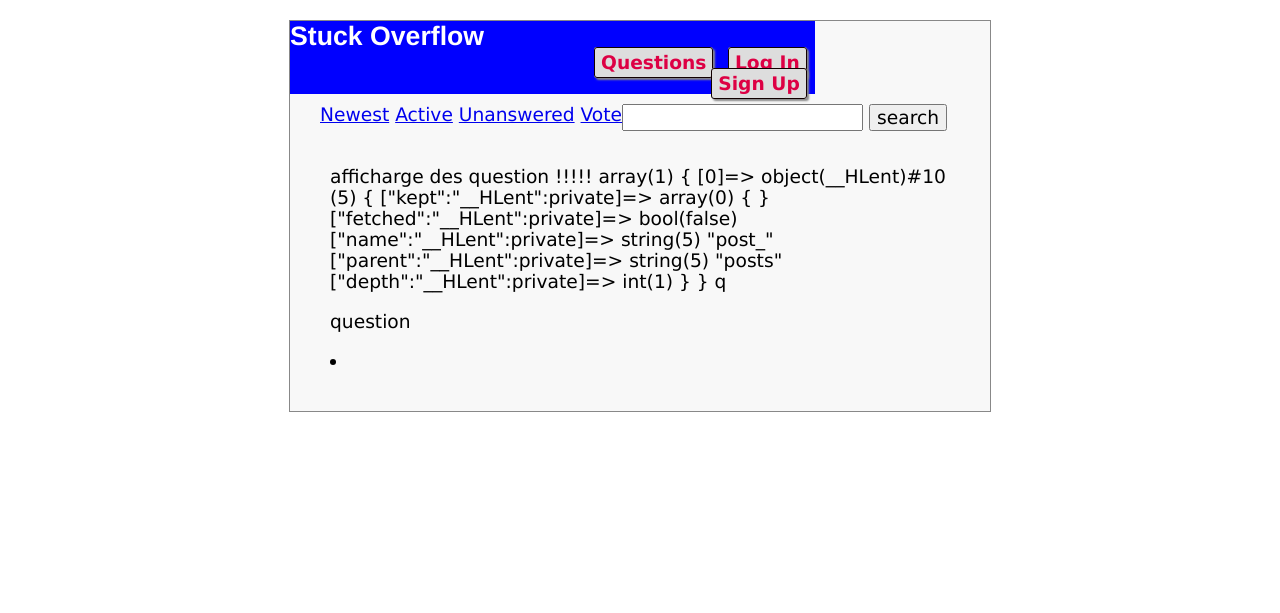
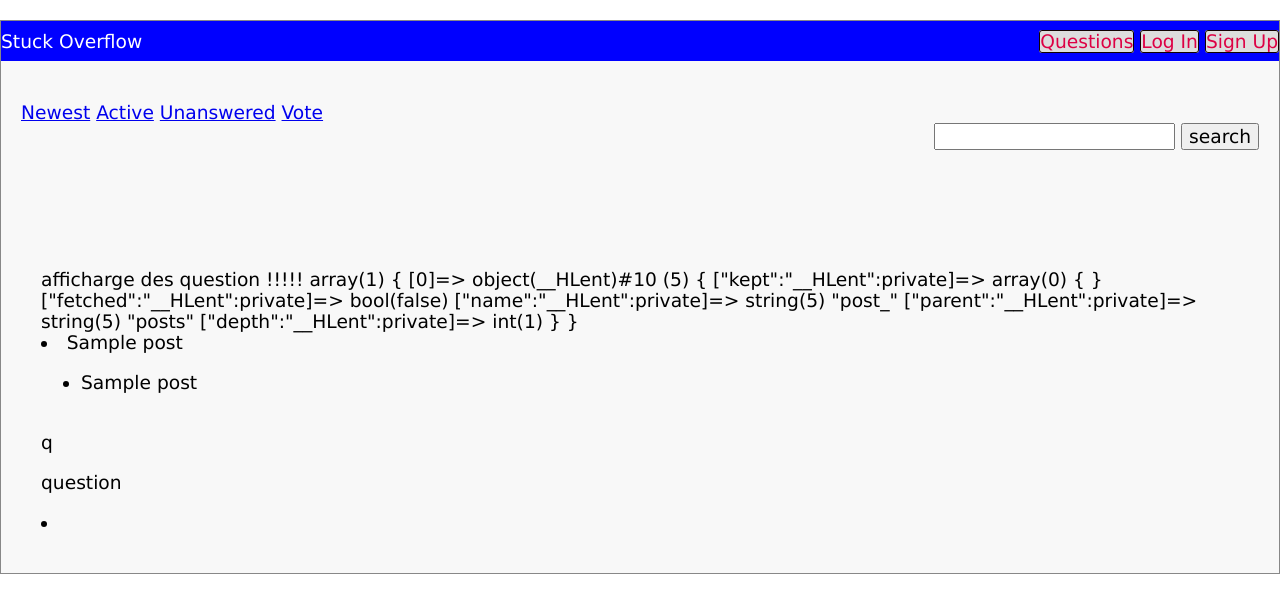
Before and after one commit to gildastaga/php_js_mysqlSever_html_css, a PHP site: the page made by view/view_index.php in a window 1280 px wide. Shown: the top 613 px of the page. Run offline with PHP 8.4, Linux system fonts and the light colour scheme; the template is opened without the code that fills it: most values are stand-ins (such as "Sample title", 1, 10 or a date in 2020); data that the repository does not hold is empty.

Commit message:
affichage en cour....

```diff
--- a/css/styles.css
+++ b/css/styles.css
@@ -4,7 +4,6 @@
 }
 
 body {
-    width       :700px;
     margin      :20px auto;
     background  :#f8f8f8;
     border      :1px solid #888;
@@ -26,39 +25,34 @@ form * {
 .menu {
     float: right;
     text-align  :right;
-/*    padding     :10px;*/
-    padding-left:30%;
 }
 .menus {
     float: left;
     text-align  :left;
-   padding     :10px;
 }
 .recherche{
     float: right;
     text-align  :right;
-
+    margin-left:50%;
+}
+.bloc1 {
+    padding-top: 10px;
+    background:blue;
+    padding-bottom: 30px;
 }
 .title {
     float: left;
     text-align  :left;
    background  :blue;
     color       :white;
-    font-family :helvetica;
-    font-size   :20pt;
-    font-weight :bold;
-
 }
 
 .menu a {
     display           :inline;
-    padding           :4px 6px;
     border            :1px solid #100;
     background        :#ddd;
     color             :#d04;
-    margin-right      :8px;
     border-radius     :3px;
-    box-shadow        :2px 2px 2px #888;
     text-decoration   :none;
 }
 
@@ -104,25 +98,5 @@ form.link input[type="submit"] {
     font: inherit;
     color: blue;
     text-decoration: underline;
-
     cursor: pointer;
 }
-.menu ul{
-    padding: 0px;
-    margin: 0px;
-    list-style-type: nome;
-}
-.menu li{
-    display: inline;
-    width: 10px;
-    height: 40px;
-    margin: 0px;
-    padding: 0px;
-    border-right: 1px solid #777;
-    text-align:center;
-    line-height: 20px;
-}
-.menu li a{
-    text-decoration: none;
-
-}
--- a/view/view_index.php
+++ b/view/view_index.php
@@ -8,13 +8,17 @@
         <link href="css/styles.css" rel="stylesheet" type="text/css"/>
     </head>
     <body>
-        <div class="title">Stuck Overflow
+        <div class="bloc1">
+            <div class="title">Stuck Overflow </div>
+            <div>
                 <form class="menu">
                     <?php if (!$user): ?>
                         <?php include('menu.html'); ?>
                     <?php else: ?>
                         <?php include('menus.html'); ?>
                     <?php endif; ?>
+                </form>
+            </div>
         </div>
         <br>
         <div class="main">
@@ -25,22 +29,38 @@
                     <a href="post/unanswered">Unanswered</a>
                     <a href="vote/votes">Vote</a>
                 </form>
+            </div>
+            <div>
                 <form class="recherche">
                     <input id="idsearch" type="search" name="" aria-label="search ">
                     <button>search</button>
                 </form>
             </div>
-            <?php if ($user): ?>
-                <form id="post_form" action="post/index?param1=<?= $Title->UserName ?>" method="post">
+            <br><br><br>
+            <div>
+                <?php if ($user && strlen($Ak_a_question) == 0): ?>
+                    <form id="post_form" action="post/Ak_a_question=<?= $Title->UserName ?>" method="post">
+                        <td>Title</td<br>
                         <textarea id="Title" name="Title" rows='1'></textarea><br>
+                        <td>Body</td><br>
                         <textarea id="Body" name="Body" rows='8'></textarea><br>
                         <input id="post" type="submit" value="Post">
                     </form>
                 <?php endif; ?>
+            </div>
             <br><br><br><br>
             <div class="main">
                 afficharge des question !!!!!
-                <?php var_dump($posts); foreach ($posts as $question): ?>
+                <?php var_dump($posts); ?><br>
+                <?php foreach ($posts as $erro): ?>
+                <li><?= $erro ?></li>
+                <ul>
+                    <?php foreach ($posts as $errod): ?>
+                    <li><?= $errod ?></li><br>
+                    <?php endforeach; ?>
+                </ul>
+                <?php endforeach; ?>
+                <?php foreach ($posts as $question): ?>
                     <tr>q
                     <p> question</p>
                     <li><?php $question["Title"] ?></a></li>
```
Also changed, not shown: controller/ControllerPost.php (+17 -11 lines), model/Post.php (+21 -20 lines). Lines whose indentation alone changed are shown as unchanged.
